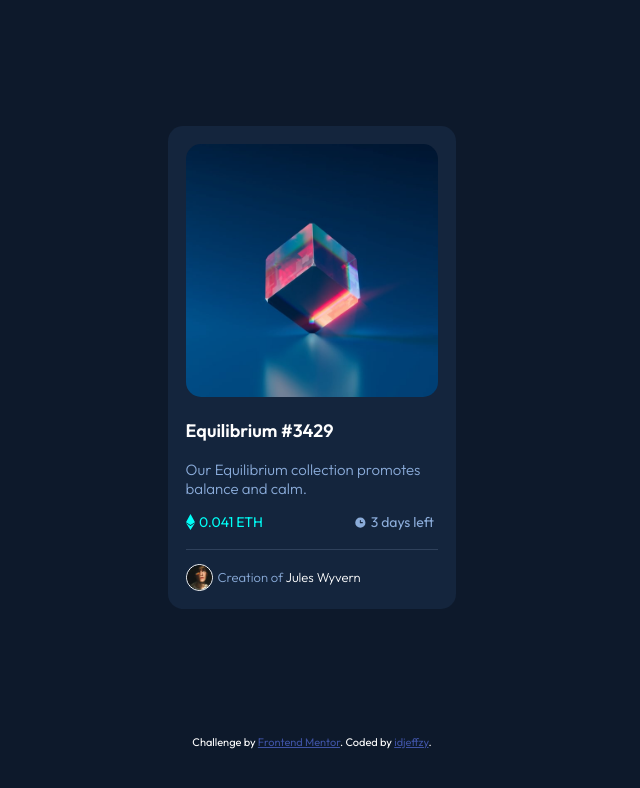
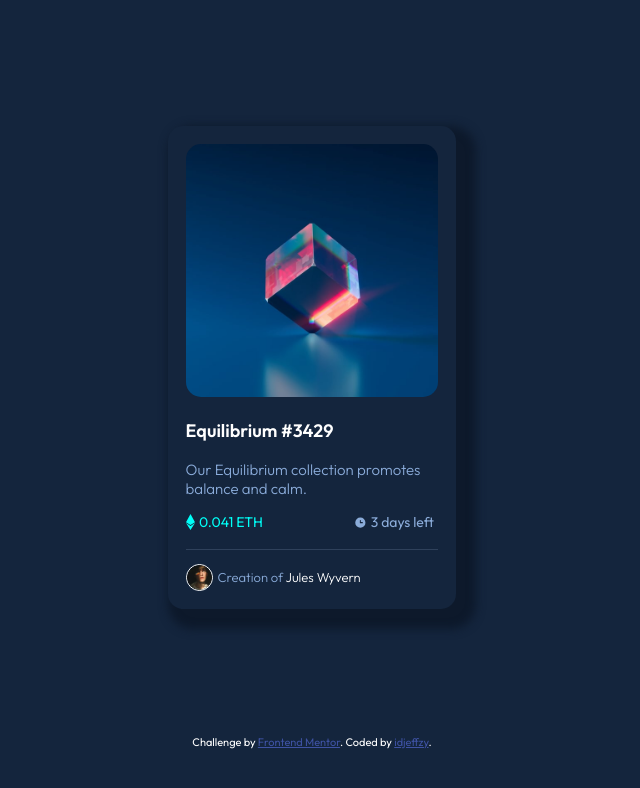
Before and after one commit to idjeffzy/nft-preview, a plain HTML site: page index.html in a window 1280 px wide. Shown: the whole page, without its empty margins (328-968 px from the left). Drawn offline with Linux system fonts and the light colour scheme.

Commit message:
box shadow

```diff
--- a/styles.css
+++ b/styles.css
@@ -1,6 +1,6 @@
 /* TAGS */
 body {
-  background-color: hsl(217, 54%, 11%);
+  background-color: hsl(216, 50%, 16%);
   color: hsl(0, 0%, 100%);
   font-family: 'Outfit', sans-serif;
 }
@@ -21,12 +21,9 @@ hr {
   color: hsl(178, 100%, 50%);
 }
 
-.basecard {
-  background-color: hsl(216, 50%, 16%);
-}
-
 .card {
   background-color: hsl(216, 50%, 16%);
+  box-shadow: 10px 10px 10px 10px hsl(217, 54%, 11%);
   border-radius: 15px;
   margin: 10% auto;
   padding: 18px;
@@ -148,7 +145,7 @@ hr {
 }
 
 /* Media Query */
-@media screen and (max-width: 375px) and (min-width: 1px) {
+@media screen and (max-width: 376px) and (min-width: 1px) {
   .card {
     width: 80%;
   }
```
